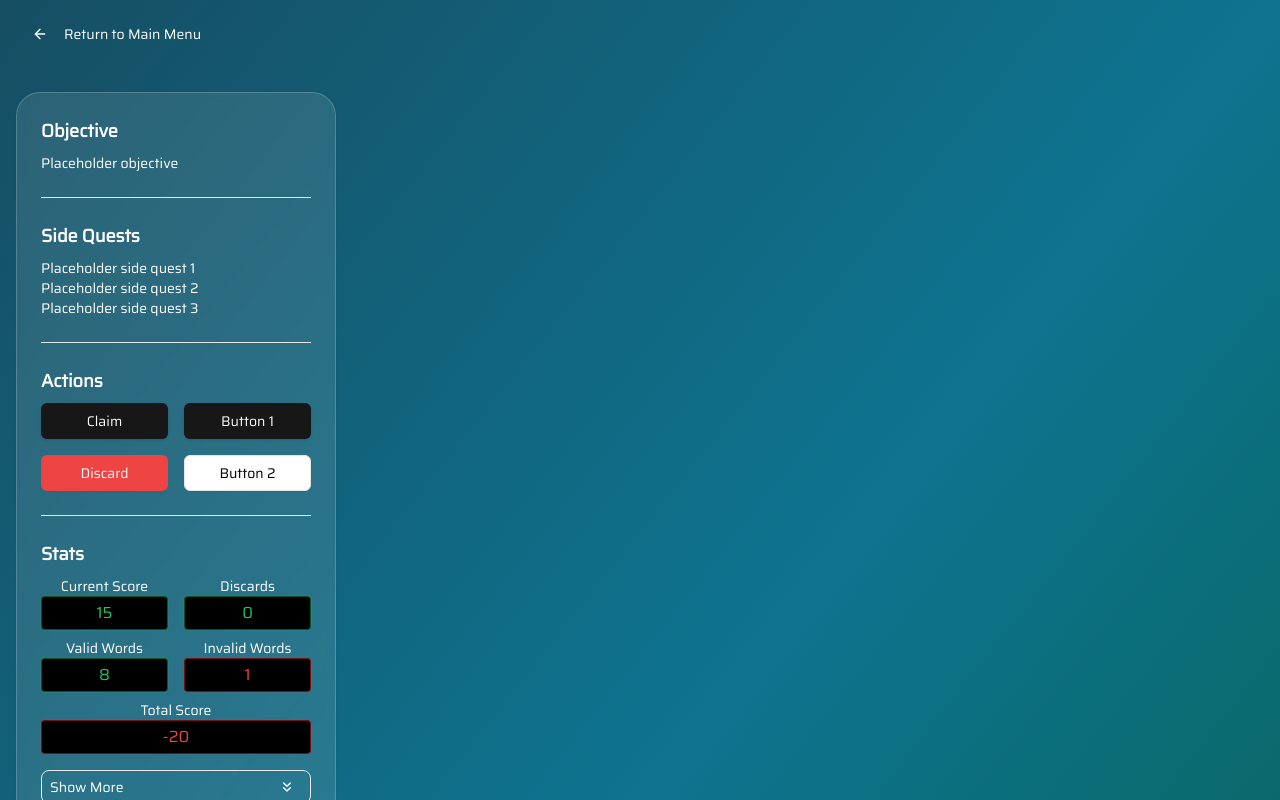
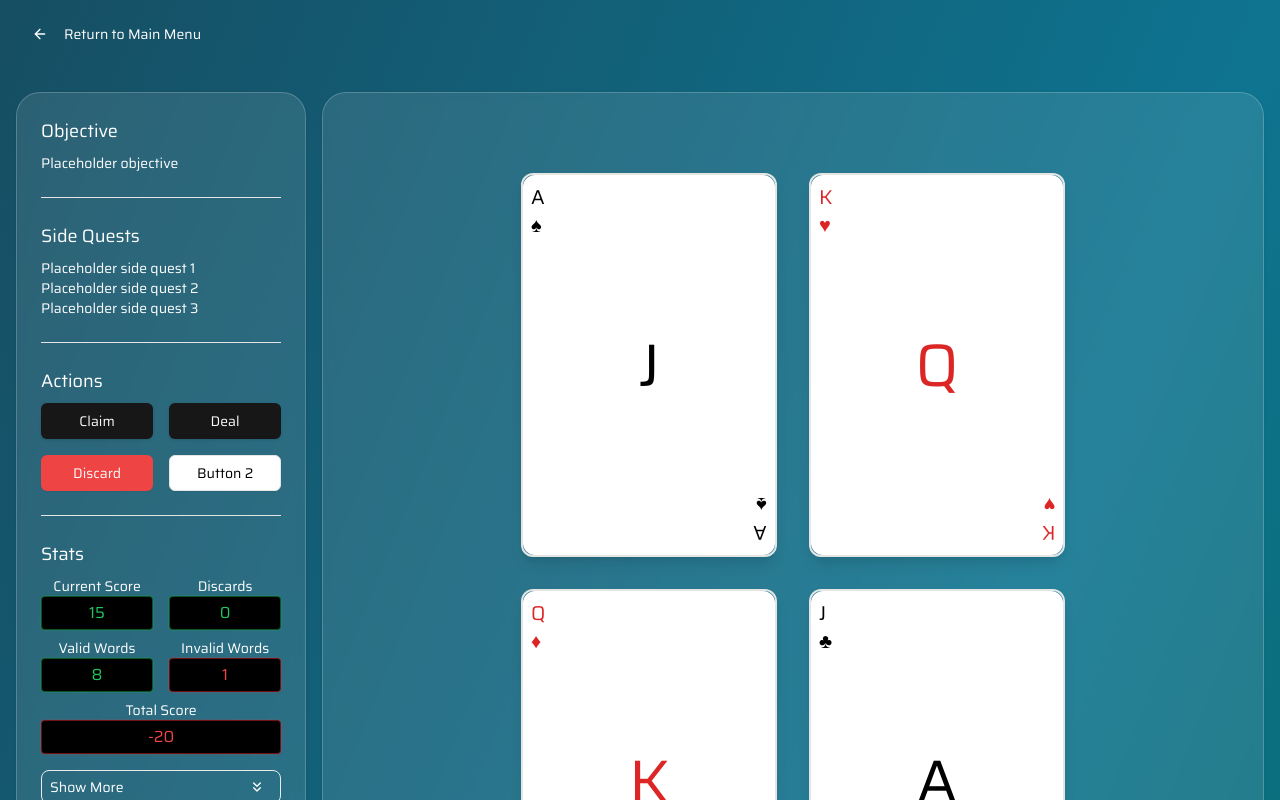
Before and after one commit to gaeljacquin/untitled-card-game, a Next.js app: page /game in a window 1280 px wide. Shown: the top 800 px of the page. Built offline with nearby package versions, Linux system fonts and the light colour scheme.

Commit message:
Put playing field on game page
Only showing some static cards for now
Added card component

```diff
--- a/src/app/globals.css
+++ b/src/app/globals.css
@@ -29,6 +29,11 @@
     --chart-4: 43 74% 66%;
     --chart-5: 27 87% 67%;
     --radius: 0.5rem;
+
+    font-synthesis: none;
+    text-rendering: optimizeLegibility;
+    -webkit-font-smoothing: antialiased;
+    -moz-osx-font-smoothing: grayscale;
   }
 
   .dark {
@@ -122,4 +127,25 @@
   .terminal-shadow-red {
     text-shadow: '0 0 5px rgba(239, 68, 68, 0.5)';
   }
+
+  .no-select {
+    -webkit-user-select: none; /* Safari */
+    -moz-user-select: none; /* Firefox */
+    -ms-user-select: none; /* Internet Explorer/Edge */
+    user-select: none; /* Standard */
+  }
 }
+
+@layer utilities {
+  .preserve-3d {
+    transform-style: preserve-3d;
+  }
+
+  .backface-hidden {
+    backface-visibility: hidden;
+  }
+
+  .rotate-y-180 {
+    transform: rotateY(180deg);
+  }
+}
--- a/src/components/game-sidebar.tsx
+++ b/src/components/game-sidebar.tsx
@@ -11,7 +11,7 @@ import { Command, CommandGroup, CommandItem, CommandList } from '@/components/ui
 import { Separator } from '@/components/ui/separator';
 import { cn } from '@/lib/utils';
 
-export function GameSidebar() {
+export default function GameSidebar() {
   const [collapsibleOpen, setCollapsibleOpen] = useState(false);
   const totalScore = -20;
   const currentScore = 15;
@@ -34,8 +34,7 @@ export function GameSidebar() {
   ];
 
   return (
-    <>
-      <SectionCard title="" className="w-80 h-full mt-7 rounded-3xl">
+    <SectionCard title="" className="w-96 h-full mt-7 rounded-3xl">
       <div className="space-y-6 text-white">
         <div className="space-y-2 -mt-6">
           <h3 className="text-lg font-semibold">Objective</h3>
@@ -61,7 +60,7 @@ export function GameSidebar() {
           <h3 className="text-lg font-semibold">Actions</h3>
           <div className="grid grid-cols-2 gap-4">
             <Button variant="default">Claim</Button>
-              <Button variant="default">Button 1</Button>
+            <Button variant="default">Deal</Button>
             <Button variant="destructive">Discard</Button>
             <Button variant="outline" className="text-black">
               Button 2
@@ -204,6 +203,5 @@ export function GameSidebar() {
         </div>
       </div>
     </SectionCard>
-    </>
   );
 }
--- /dev/null
+++ b/src/components/playing-card.tsx
@@ -0,0 +1,68 @@
+'use client';
+
+import { cn } from '@/lib/utils';
+
+interface PlayingCardProps {
+  value: string;
+  suit: '♠' | '♥' | '♦' | '♣';
+  letter: string;
+  className?: string;
+}
+
+export function PlayingCard({ value, suit, letter, className }: PlayingCardProps) {
+  return (
+    <div
+      className={cn(
+        'relative w-40 h-56 sm:w-64 sm:h-96 cursor-pointer preserve-3d',
+        'transition-transform duration-500 hover:scale-105',
+        className
+      )}
+    >
+      <div className="absolute inset-0 w-full h-full rounded-xl shadow-lg border-2 border-border preserve-3d">
+        <CardFace value={value} suit={suit} letter={letter} />
+      </div>
+    </div>
+  );
+}
+
+export function CardFace({ value, suit, letter, className }: PlayingCardProps) {
+  const isRed = suit === '♥' || suit === '♦';
+
+  return (
+    <div
+      className={cn(
+        'absolute inset-0 w-full h-full bg-white rounded-xl p-4',
+        'backface-hidden no-select',
+        className
+      )}
+    >
+      <div
+        className={cn(
+          'absolute top-2 left-2 text-base sm:text-xl font-bold',
+          isRed ? 'text-red-600' : 'text-black'
+        )}
+      >
+        <div>{value}</div>
+        <div>{suit}</div>
+      </div>
+
+      <div
+        className={cn(
+          'absolute bottom-2 right-2 text-base sm:text-xl font-bold rotate-180',
+          isRed ? 'text-red-600' : 'text-black'
+        )}
+      >
+        <div>{value}</div>
+        <div>{suit}</div>
+      </div>
+
+      <div className="absolute inset-0 flex items-center justify-center">
+        <span
+          className={cn('text-4xl sm:text-6xl font-bold', isRed ? 'text-red-600' : 'text-black')}
+        >
+          {letter}
+        </span>
+      </div>
+    </div>
+  );
+}
--- /dev/null
+++ b/src/components/playing-field.tsx
@@ -0,0 +1,24 @@
+import { PlayingCard } from '@/components/playing-card';
+import { SectionCard } from '@/components/section-card';
+
+export default function PlayingField() {
+  return (
+    <SectionCard title="" className="w-fit h-full mt-7 rounded-3xl">
+      <div className="p-4 sm:p-8 flex flex-wrap gap-4 sm:gap-8 items-center justify-center">
+        <PlayingCard value="A" suit="♠" letter="J" />
+        <PlayingCard value="K" suit="♥" letter="Q" />
+        <PlayingCard value="Q" suit="♦" letter="K" />
+        <PlayingCard value="J" suit="♣" letter="A" />
+        <PlayingCard value="10" suit="♠" letter="B" />
+        <PlayingCard value="9" suit="♥" letter="C" />
+        <PlayingCard value="8" suit="♦" letter="D" />
+        <PlayingCard value="7" suit="♣" letter="E" />
+        <PlayingCard value="6" suit="♠" letter="F" />
+        <PlayingCard value="5" suit="♥" letter="G" />
+        <PlayingCard value="4" suit="♦" letter="H" />
+        <PlayingCard value="3" suit="♣" letter="I" />
+        <PlayingCard value="2" suit="♠" letter="L" />
+      </div>
+    </SectionCard>
+  );
+}
--- a/src/views/game.tsx
+++ b/src/views/game.tsx
@@ -1,9 +1,11 @@
-import { GameSidebar } from '@/components/game-sidebar';
+import GameSidebar from '@/components/game-sidebar';
+import PlayingField from '@/components/playing-field';
 
 export default function Game() {
   return (
-    <>
+    <div className="flex flex-row gap-4 justify-between">
       <GameSidebar />
-    </>
+      <PlayingField />
+    </div>
   );
 }
```
Lines whose indentation alone changed are shown as unchanged.
